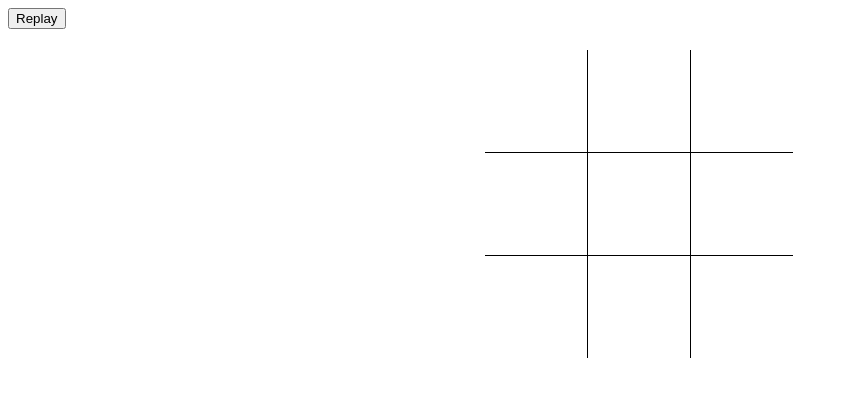
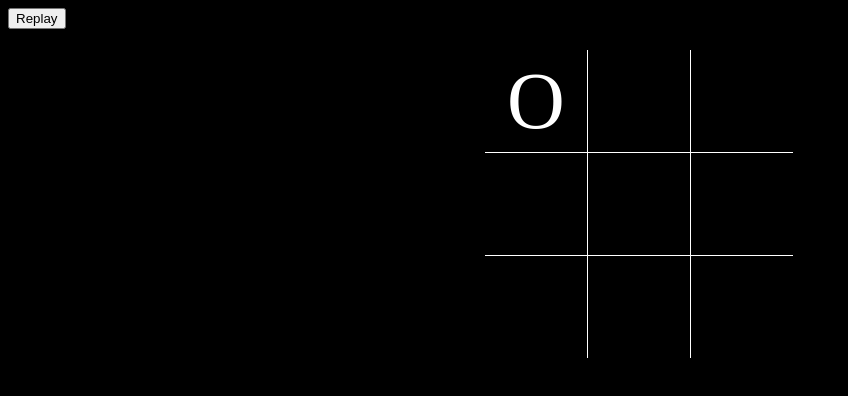
Before and after one commit to pushkarmahajan/tic_tac_toe_minmax, a plain HTML site: page index.html in a window 1280 px wide. Both pictures are taken after a click on the element 536 px from the left and 101 px from the top of the page. Shown: the whole page, without its empty margins (0-848 px from the left). Drawn offline with Linux system fonts and the light colour scheme.

Commit message:
basic js added

```diff
--- a/index.html
+++ b/index.html
@@ -10,25 +10,25 @@
 <body>
     <table>
         <tr>
-            <td class="block" id="0"></td>
-            <td class="block" id="1"></td>
-            <td class="block" id="2"></td>
+            <td class="blocks" id="0"></td>
+            <td class="blocks" id="1"></td>
+            <td class="blocks" id="2"></td>
         </tr>
         <tr>
-            <td class="block" id="3"></td>
-            <td class="block" id="4"></td>
-            <td class="block" id="5"></td>
+            <td class="blocks" id="3"></td>
+            <td class="blocks" id="4"></td>
+            <td class="blocks" id="5"></td>
         </tr>
         <tr>
-            <td class="block" id="6"></td>
-            <td class="block" id="7"></td>
-            <td class="block" id="8"></td>
+            <td class="blocks" id="6"></td>
+            <td class="blocks" id="7"></td>
+            <td class="blocks" id="8"></td>
         </tr>
     </table>
     <div class="endgame">
         <div class="text"></div>
     </div>
     <button onclick="startGame()">Replay</button>
-
+    <script src="script.js"></script>
 </body>
 </html>
--- /dev/null
+++ b/script.js
@@ -0,0 +1,33 @@
+var orgboard;
+var huPlayer = "O";
+var aiPlayer = "X";
+var winCombination = [
+    [0,1,2],
+    [3,4,5],
+    [6,7,8],
+    [0,4,8],
+    [2,4,6],
+    [0,3,6],
+    [1,4,7],
+    [2,5,8],
+]
+
+var blocks = document.querySelectorAll(".blocks");
+startGame();
+
+function startGame(){
+    document.querySelector(".endgame").style.display = "none";
+    orgboard = Array.from(Array(9).keys()) // just a way to make array from 0 to 8
+    for( let i =0; i<blocks.length; i++){
+        blocks[i].innerText = "";
+        blocks[i].style.removeProperty("background-color");
+        blocks[i].addEventListener('click',turnClick,false);
+    }
+}
+function turnClick(square){
+    turn(square.target.id , huPlayer)
+}
+function turn(squareId, player){
+    orgboard[squareId] = player;
+    document.getElementById(squareId).innerText=player;
+}
--- a/style.css
+++ b/style.css
@@ -1,10 +1,15 @@
+body{
+    background-color:black;
+}
 td{
-    border: 1px solid black;
+    border: 1px solid white;
     border-collapse: collapse;
     height: 100px;
     width: 100px;
     cursor: pointer;
+    color: white;
     text-align: center;
+    font-size: 80px;
 }
 
 table{
@@ -27,7 +32,6 @@ table tr td:last-child{
     border-right: none;
 }
 .endgame{
-
     display: none;
     width:250px;
     height: 120px;
```
